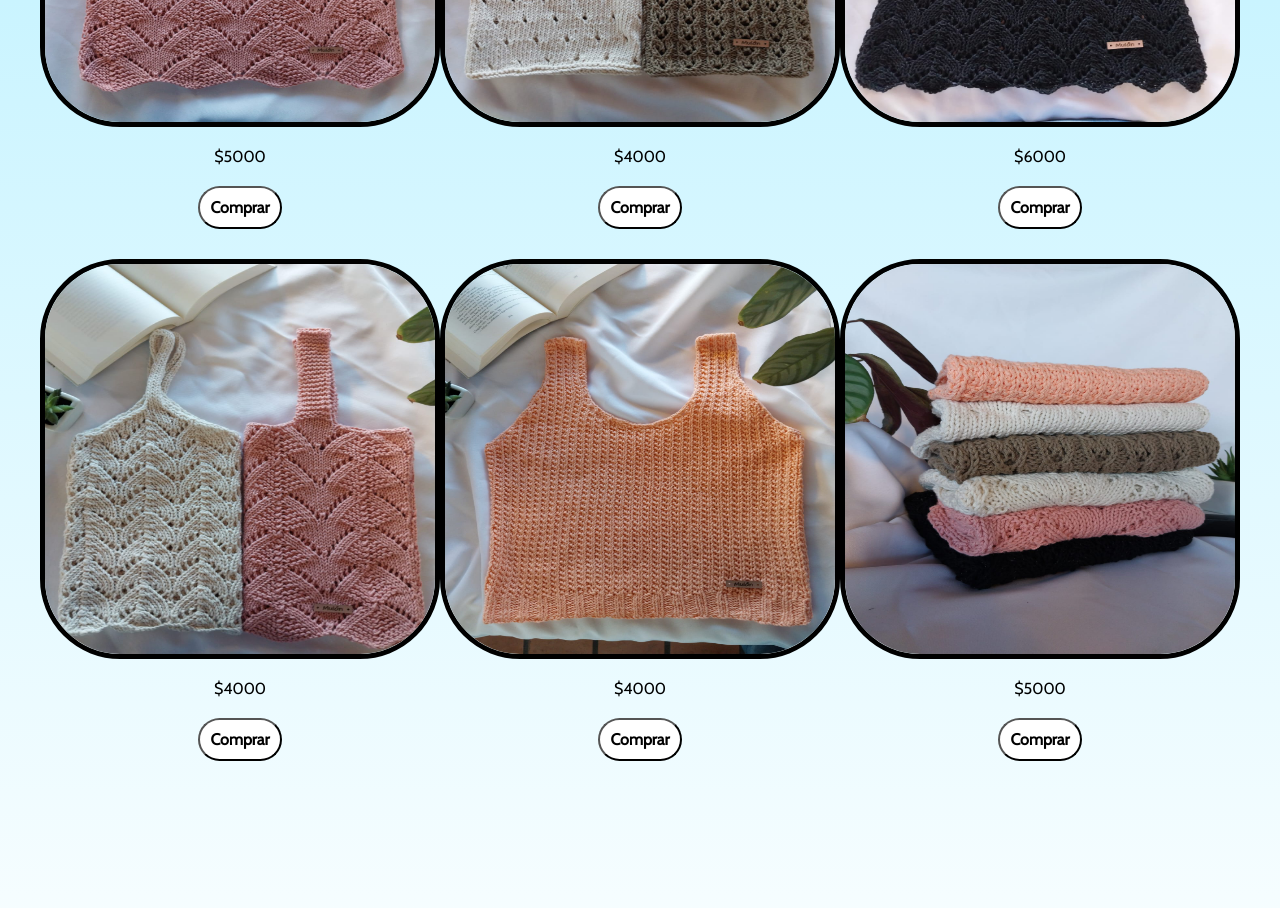
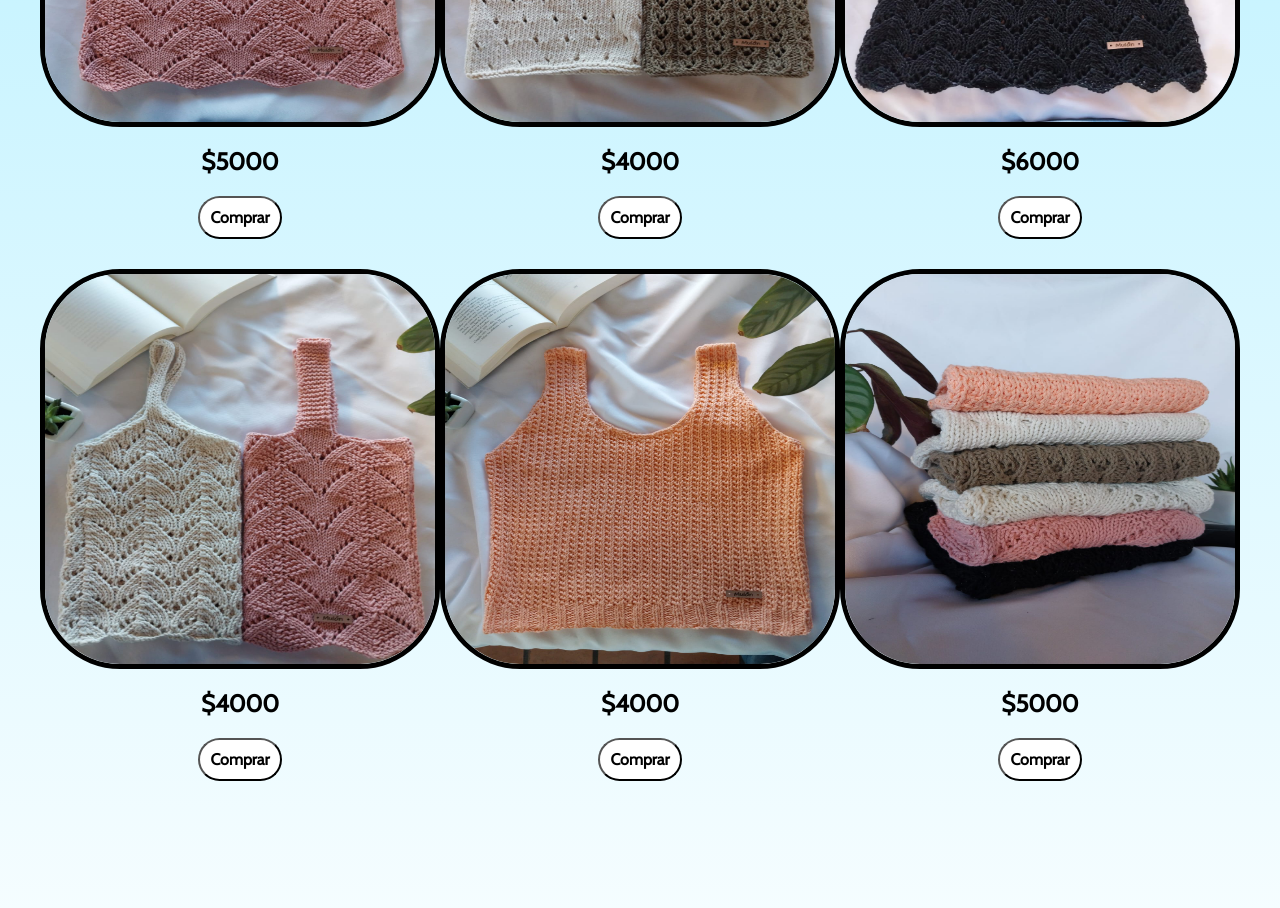
Before and after one commit to Diiid29/Mulan, a plain HTML site: page html/galeriaind.html in a window 1280 px wide. Shown: the part 500-1408 px from the top of the page. Drawn offline with nearby package versions, Linux system fonts and the light colour scheme.

Commit message:
Entrega 2 lista

```diff
--- a/css/style.css
+++ b/css/style.css
@@ -334,8 +334,7 @@ h1.titulo_menu--curso {
 }
 
 .loremservicios {
-    font-size: 1.3rem;
-    font-weight: bold;
+    font-size: 1.5rem;
 }
 
 /*market*/
@@ -453,6 +452,7 @@ h1.titulo_menu--curso {
     align-items: center;
     justify-content: center;
     max-width: 350px;
+    font-size: 1.5rem;
 }
 
 .article_login {
@@ -606,6 +606,11 @@ h1.titulo_menu--curso {
     flex-direction: column;
     align-items: center;
     margin-bottom: 30px;
+}
+
+.precios{
+    font-weight: bold;
+    font-size: 1.5rem;
 }
 
 /*cursos*/
--- a/html/galeriaind.html
+++ b/html/galeriaind.html
@@ -46,7 +46,7 @@
             <article class="contenedorindu">
                 <div class="divindu1" data-aos="flip-left">
                     <img class="imgind" src="../extras/Fotos/Index/a.jpg" alt="">
-                    <p>$5000</p>
+                    <p class="precios">$5000</p>
                     <button class="but">
                         <li class="li"><a class="butind" href="../html/galeriaind.html">Comprar</a></li>
                     </button>
@@ -54,7 +54,7 @@
 
                 <div class="divindu1" data-aos="flip-left">
                     <img class="imgind" src="../extras/Fotos/Index/b.jpg" alt="">
-                    <p>$4000</p>
+                    <p class="precios">$4000</p>
                     <button class="but">
                         <li class="li"><a class="butind" href="../html/galeriaind.html">Comprar</a></li>
                     </button>
@@ -62,7 +62,7 @@
 
                 <div class="divindu1" data-aos="flip-left">
                     <img class="imgind" src="../extras/Fotos/Index/c.jpg" alt="">
-                    <p>$6000</p>
+                    <p class="precios">$6000</p>
                     <button class="but">
                         <li class="li"><a class="butind" href="../html/galeriaind.html">Comprar</a></li>
                     </button>
@@ -70,7 +70,7 @@
 
                 <div class="divindu1" data-aos="flip-left">
                     <img class="imgind" src="../extras/Fotos/Index/d.jpg" alt="">
-                    <p>$4000</p>
+                    <p class="precios">$4000</p>
                     <button class="but">
                         <li class="li"><a class="butind" href="../html/galeriaind.html">Comprar</a></li>
                     </button>
@@ -78,7 +78,7 @@
 
                 <div class="divindu1" data-aos="flip-left">
                     <img class="imgind" src="../extras/Fotos/Index/e.jpg" alt="">
-                    <p>$4000</p>
+                    <p class="precios">$4000</p>
                     <button class="but">
                         <li class="li"><a class="butind" href="../html/galeriaind.html">Comprar</a></li>
                     </button>
@@ -86,7 +86,7 @@
 
                 <div class="divindu1" data-aos="flip-left">
                     <img class="imgind" src="../extras/Fotos/Index/6.jpg" alt="">
-                    <p>$5000</p>
+                    <p class="precios">$5000</p>
                     <button class="but">
                         <li class="li"><a class="butind" href="../html/galeriaind.html">Comprar</a></li>
                     </button>
```
Also changed, not shown: html/articulos.html (+6 -6 lines).
